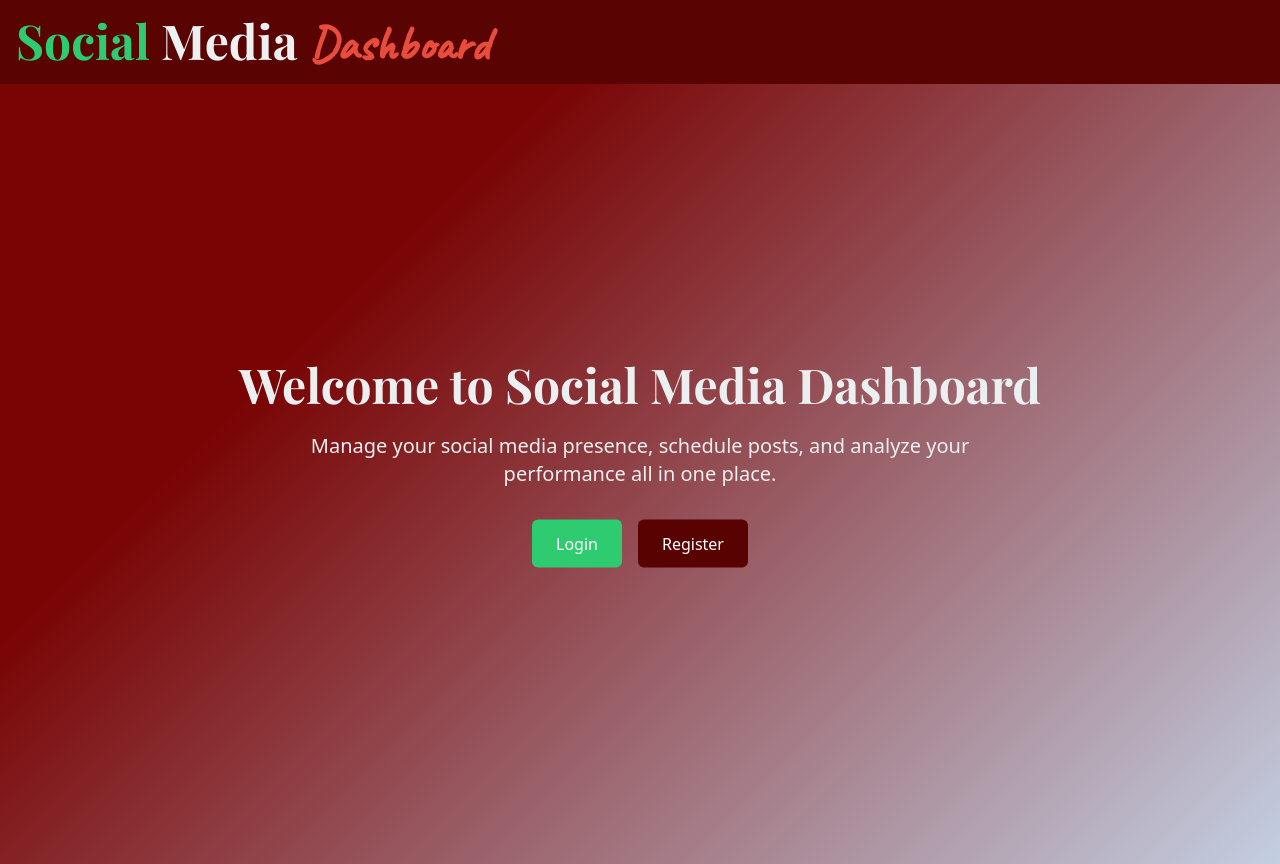
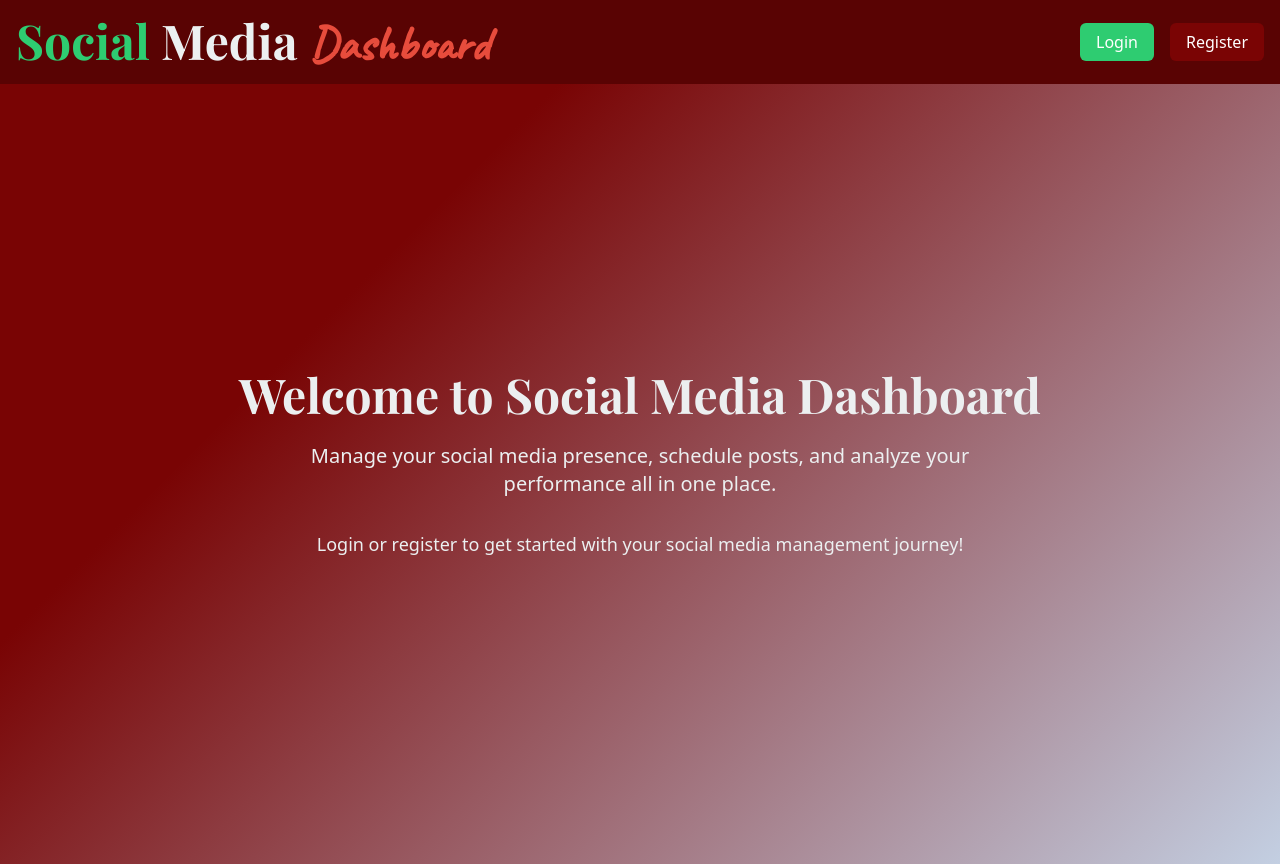
Before and after one commit to Bardsun0/social-media-dashboard, a React (Vite) app: page / in a window 1280 px wide. Built offline with nearby package versions, Linux system fonts and the light colour scheme; no server answers.

Commit message:
Settings button and Profile icon added!

```diff
--- a/package.json
+++ b/package.json
@@ -18,6 +18,7 @@
     "react": "^18.3.1",
     "react-dom": "^18.3.1",
     "react-hook-form": "^7.52.1",
+    "react-icons": "^5.2.1",
     "react-redux": "^9.1.2",
     "react-router-dom": "^6.25.1",
     "redux": "^5.0.1",
--- a/src/components/Header.jsx
+++ b/src/components/Header.jsx
@@ -1,18 +1,54 @@
 import { motion } from "framer-motion";
+import { FaCog } from "react-icons/fa";
+import { useSelector } from "react-redux";
 import { Link } from "react-router-dom";
 
 const Header = () => {
+  const { user } = useSelector((state) => state.auth);
+
   return (
     <motion.header
       initial={{ opacity: 0, y: -50 }}
       animate={{ opacity: 1, y: 0 }}
       transition={{ duration: 0.5 }}
-      className="bg-primary text-text-light p-4 fixed top-0 left-0 right-0 z-10"
+      className="bg-primary text-text-light p-4 fixed top-0 left-0 right-0 z-10 flex justify-between items-center"
     >
       <Link to="/" className="text-5xl font-heading font-bold">
         <span className="text-secondary">Social</span> Media{" "}
         <span className="text-accent font-accent">Dashboard</span>
       </Link>
+      <nav>
+        {user ? (
+          <div className="flex items-center space-x-4">
+            <Link
+              to="/profile"
+              className="text-white hover:text-accent transition duration-300"
+            >
+              <FaCog size={24} />
+            </Link>
+            <Link to="/dashboard" className="flex items-center space-x-2">
+              <div className="w-10 h-10 bg-secondary rounded-full flex items-center justify-center">
+                {user.displayName ? user.displayName[0].toUpperCase() : "U"}
+              </div>
+            </Link>
+          </div>
+        ) : (
+          <div className="space-x-4">
+            <Link
+              to="/login"
+              className="bg-secondary text-white px-4 py-2 rounded-md hover:bg-opacity-90 transition duration-300"
+            >
+              Login
+            </Link>
+            <Link
+              to="/register"
+              className="bg-primary-light text-white px-4 py-2 rounded-md hover:bg-opacity-90 transition duration-300"
+            >
+              Register
+            </Link>
+          </div>
+        )}
+      </nav>
     </motion.header>
   );
 };
--- a/src/pages/Home.jsx
+++ b/src/pages/Home.jsx
@@ -1,5 +1,4 @@
 import { motion } from "framer-motion";
-import { Link } from "react-router-dom";
 import { pageTransition, pageVariants } from "../utils/animations";
 
 function Home() {
@@ -12,27 +11,17 @@ function Home() {
       transition={pageTransition}
       className="min-h-screen flex flex-col items-center justify-center p-4 text-text-light"
     >
-      <h1 className="text-5xl font-heading font-bold mb-6">
+      <h1 className="text-5xl font-heading font-bold mb-6 text-center">
         Welcome to Social Media Dashboard
       </h1>
       <p className="text-xl mb-8 max-w-2xl text-center">
         Manage your social media presence, schedule posts, and analyze your
         performance all in one place.
       </p>
-      <div className="flex space-x-4">
-        <Link
-          to="/login"
-          className="bg-secondary text-white px-6 py-3 rounded-md hover:bg-opacity-90 transition duration-300"
-        >
-          Login
-        </Link>
-        <Link
-          to="/register"
-          className="bg-primary text-white px-6 py-3 rounded-md hover:bg-opacity-90 transition duration-300"
-        >
-          Register
-        </Link>
-      </div>
+      <p className="text-lg max-w-2xl text-center">
+        Login or register to get started with your social media management
+        journey!
+      </p>
     </motion.div>
   );
 }
```
Also changed, not shown: 1 other file (tests, documents, lock files or other folders).
